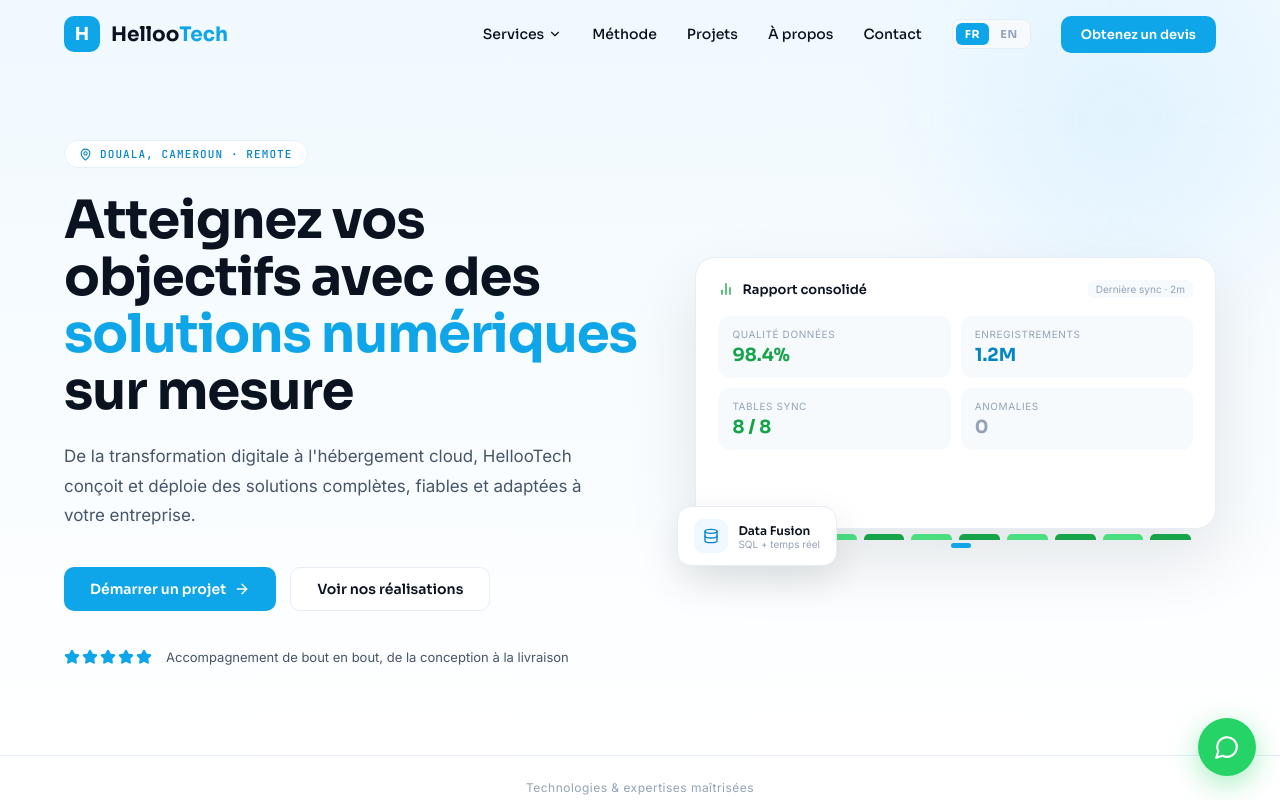
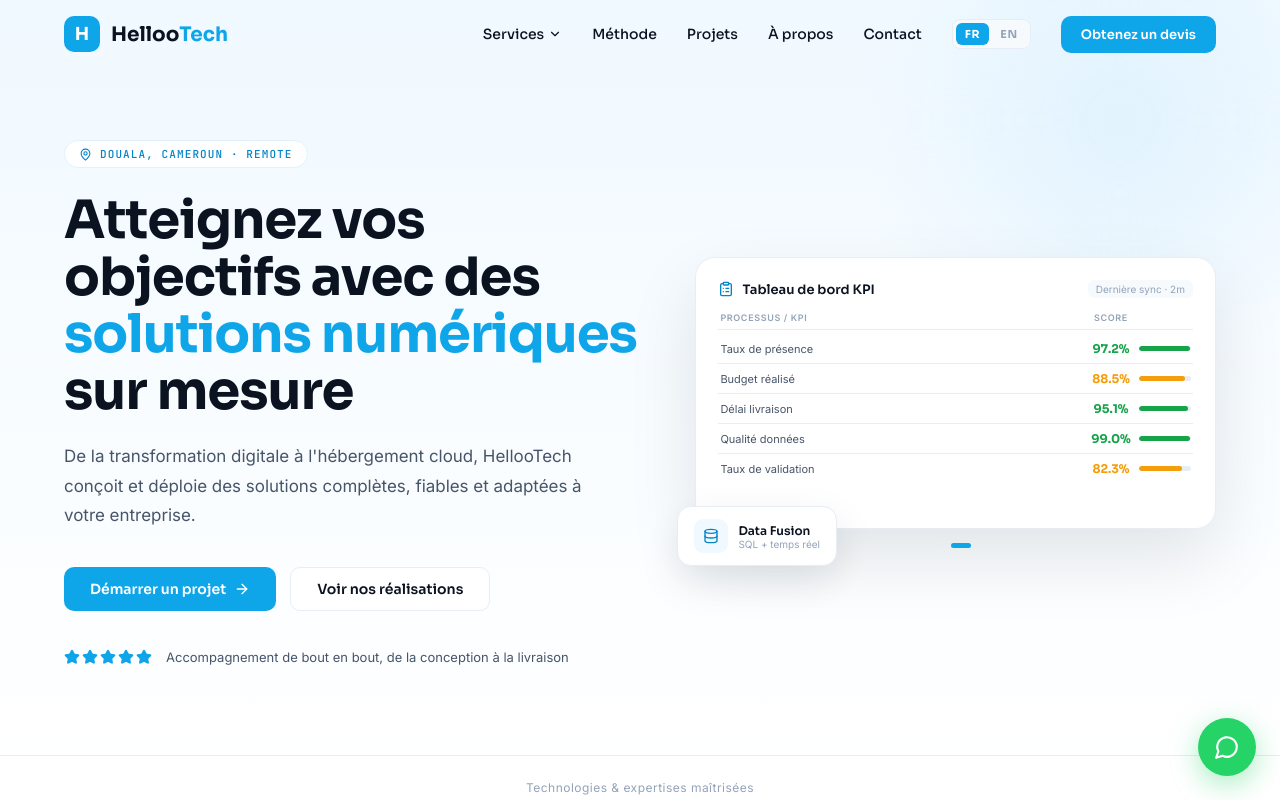
Before and after one commit to Fongangcabrel/HellooTech, a React (Vite) app: page / in a window 1280 px wide. Shown: the top 800 px of the page. Built offline with nearby package versions, Linux system fonts and the light colour scheme.

Commit message:
feat: hero card 2 — tableau KPI avec barres de progression

```diff
--- a/src/components/HellooTech.jsx
+++ b/src/components/HellooTech.jsx
@@ -199,7 +199,7 @@ const TR = {
     monitor_title: "Monitoring temps réel",
     monitor_live: "En ligne",
     monitor_keys: ["Uptime","Latence","Serveurs","Alertes"],
-    dash_title: "Rapport consolidé",
+    dash_title: "Tableau de bord KPI",
     dash_keys: ["Qualité données","Enregistrements","Tables sync","Anomalies"],
     dash_sync: "Dernière sync",
     datafusion_sub: "SQL + temps réel",
@@ -349,7 +349,7 @@ const TR = {
     monitor_title: "Real-time monitoring",
     monitor_live: "Online",
     monitor_keys: ["Uptime","Latency","Servers","Alerts"],
-    dash_title: "Consolidated report",
+    dash_title: "KPI Dashboard",
     dash_keys: ["Data quality","Records","Tables sync","Anomalies"],
     dash_sync: "Last sync",
     datafusion_sub: "SQL + real-time",
@@ -682,26 +682,36 @@ export default function HellooTech() {
                            position:"absolute",inset:0,
                            opacity:vizIdx===1?1:0,transform:vizIdx===1?"translateY(0)":"translateY(8px)",
                            transition:"opacity .45s ease,transform .45s ease",pointerEvents:vizIdx===1?"auto":"none"}}>
-                <div style={{display:"flex",alignItems:"center",justifyContent:"space-between",marginBottom:18}}>
+                <div style={{display:"flex",alignItems:"center",justifyContent:"space-between",marginBottom:14}}>
                   <div style={{display:"flex",alignItems:"center",gap:8}}>
-                    <BarChart2 size={16} color="#16A34A"/>
+                    <ClipboardList size={16} color={SKY_D}/>
                     <span style={{fontFamily:"Sora",fontWeight:600,fontSize:13,color:INK}}>{tr.dash_title}</span>
                   </div>
                   <span style={{fontSize:10,color:MUTED,background:SURFACE,borderRadius:6,padding:"3px 8px"}}>{tr.dash_sync} · 2m</span>
                 </div>
-                <div style={{display:"grid",gridTemplateColumns:"1fr 1fr",gap:10,marginBottom:18}}>
-                  {[["98.4%","#16A34A"],["1.2M",SKY_D],["8 / 8","#16A34A"],["0",MUTED]].map(([v,c],i)=>(
-                    <div key={i} style={{background:SURFACE,borderRadius:12,padding:"12px 14px"}}>
-                      <div style={{fontSize:10,color:MUTED,textTransform:"uppercase",letterSpacing:".06em",marginBottom:4}}>{tr.dash_keys[i]}</div>
-                      <div style={{fontFamily:"Sora",fontWeight:700,fontSize:18,color:c}}>{v}</div>
-                    </div>
+                {/* En-tête colonnes */}
+                <div style={{display:"grid",gridTemplateColumns:"1fr 44px 52px",gap:6,padding:"0 2px 6px",borderBottom:`1px solid ${BORDER}`,marginBottom:4}}>
+                  {["Processus / KPI","Score",""].map((h,i)=>(
+                    <span key={i} style={{fontSize:9,fontWeight:600,color:MUTED,textTransform:"uppercase",letterSpacing:".07em",textAlign:i===1?"center":"left"}}>{h}</span>
                   ))}
                 </div>
-                <div style={{display:"flex",alignItems:"flex-end",gap:7,height:72,padding:"0 2px"}}>
-                  {[55,70,48,85,60,78,65,90,58,75].map((h,i)=>(
-                    <div key={i} className="bar" style={{flex:1,height:`${h}%`,background:i%2?"#16A34A":"#4ADE80",borderRadius:"5px 5px 0 0",animationDelay:`${i*0.06}s`}}/>
-                  ))}
-                </div>
+                {/* Lignes KPI */}
+                {[
+                  ["Taux de présence","97.2%",97.2,"#16A34A"],
+                  ["Budget réalisé","88.5%",88.5,"#F59E0B"],
+                  ["Délai livraison","95.1%",95.1,"#16A34A"],
+                  ["Qualité données","99.0%",99.0,"#16A34A"],
+                  ["Taux de validation","82.3%",82.3,"#F59E0B"],
+                ].map(([label,val,pct,color],i,arr)=>(
+                  <div key={i} style={{display:"grid",gridTemplateColumns:"1fr 44px 52px",gap:6,alignItems:"center",
+                                       padding:"7px 2px",borderBottom:i<arr.length-1?`1px solid ${BORDER}`:"none"}}>
+                    <span style={{fontFamily:"Inter",fontSize:11,color:BODY,overflow:"hidden",textOverflow:"ellipsis",whiteSpace:"nowrap"}}>{label}</span>
+                    <span style={{fontFamily:"Sora",fontWeight:700,fontSize:12,color,textAlign:"center"}}>{val}</span>
+                    <div style={{height:5,borderRadius:3,background:BORDER,overflow:"hidden"}}>
+                      <div style={{height:"100%",width:`${pct}%`,borderRadius:3,background:color,transition:"width .6s ease"}}/>
+                    </div>
+                  </div>
+                ))}
               </div>
 
             </div>
```
